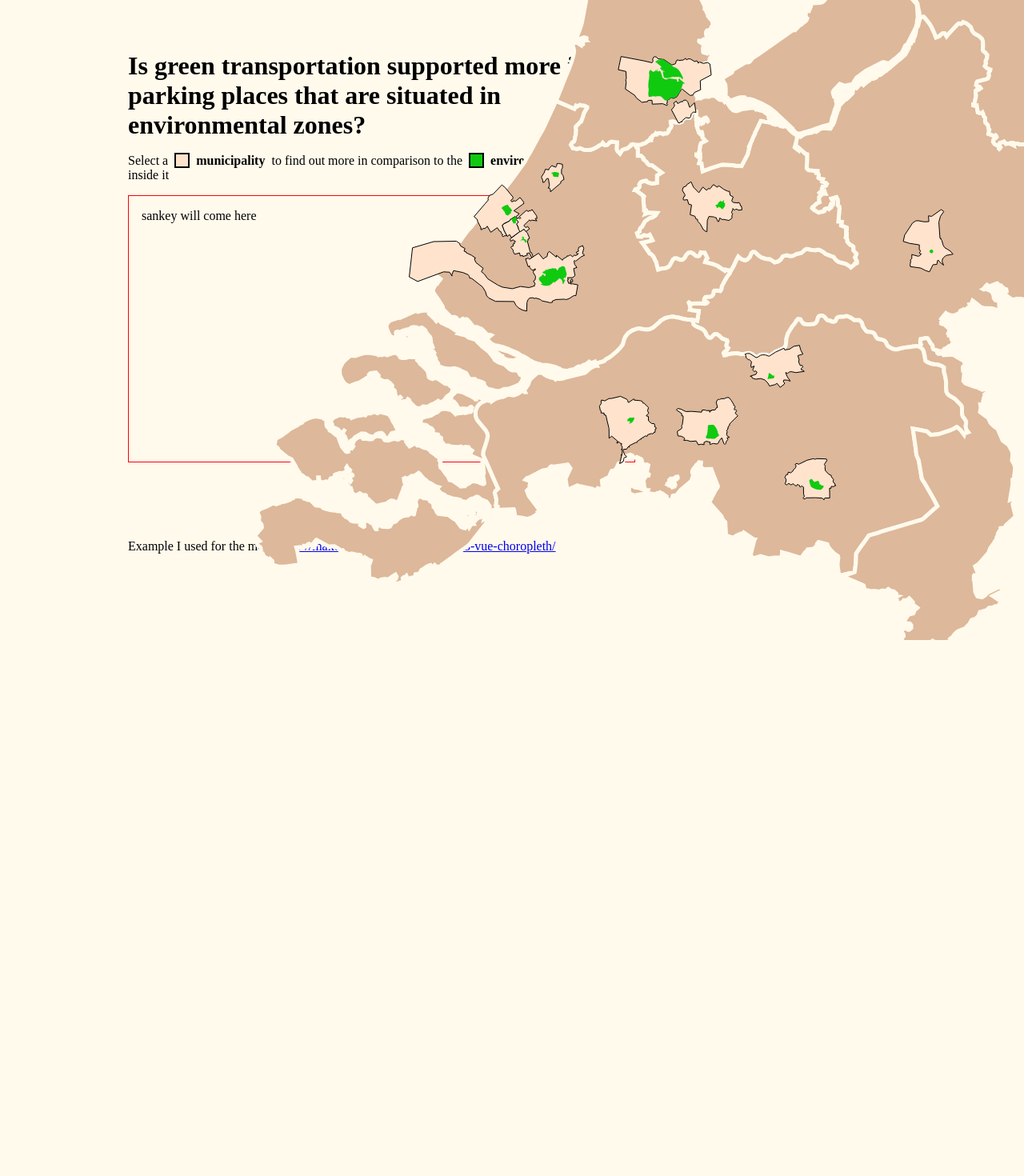
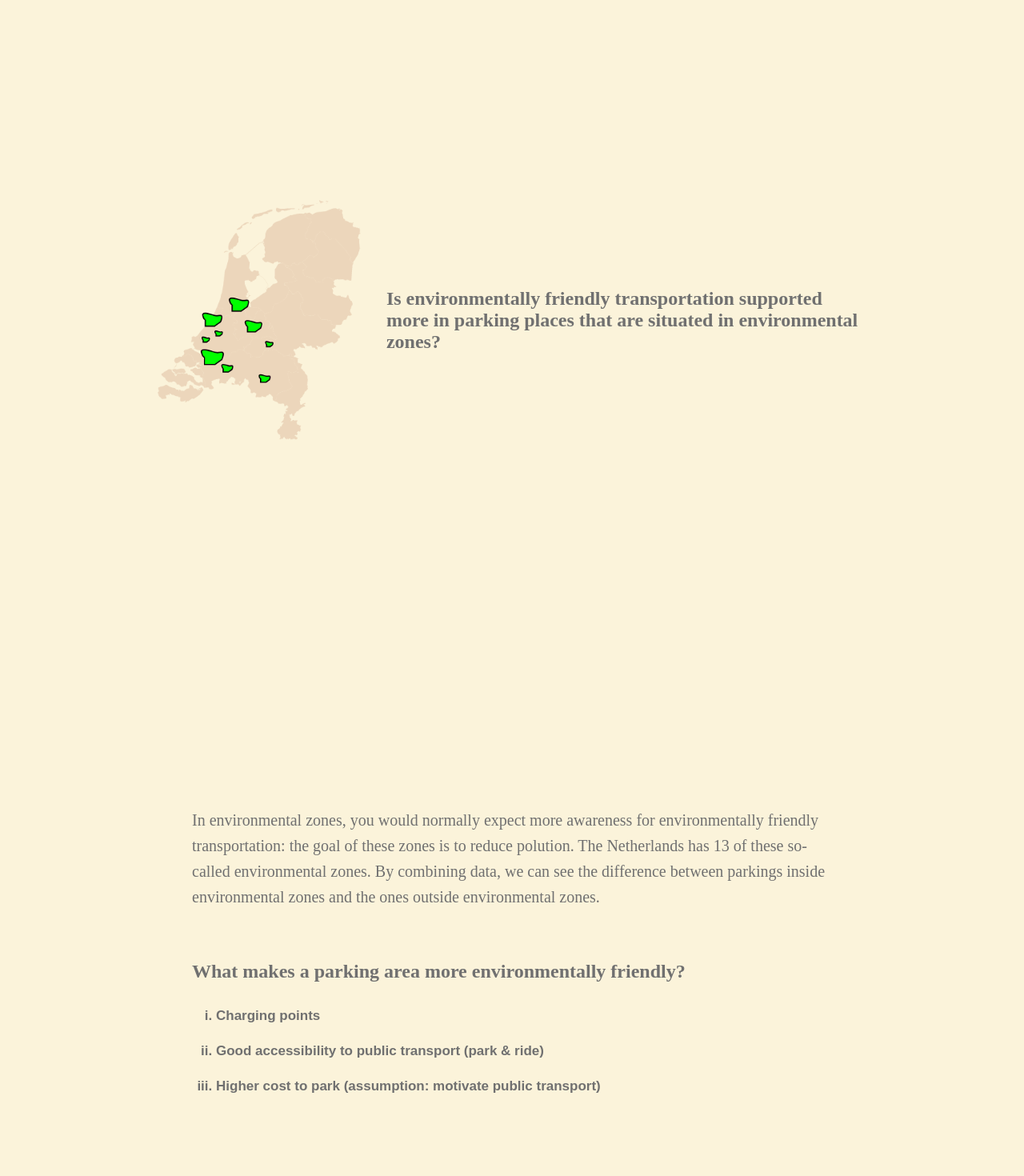
Before and after one commit to StanBankras/frontend-applications, a Svelte app: page / in a window 1280 px wide. Shown: the top 1470 px of the page at 80% size. Before the commit the page ends 804 px from the top, so only its background shows below. Built offline with nearby package versions, Linux system fonts and the light colour scheme; no server answers.

Commit message:
Started adding context to visualization

```diff
--- a/src/App.svelte
+++ b/src/App.svelte
@@ -1,40 +1,23 @@
-<div id="main-wrapper">
+<Question/>
+<Information/>
+<div id="map">
+  { #await $parkingData }
+  <div class="loader-container" v-else>
+    <img src="/src/assets/img/loader.svg" alt="loader">
+  </div>
+  { :then data }
+  <div class="map">
+    <Map/>
+  </div>
+  { /await }
+</div>
 <div class="left">
-    <h1>Is green transportation supported more in parking places that are situated in environmental zones?</h1>
-    <p class="subtitle">
-      Select a
-      <span class="legend-dot municipality-dot"/> <b>municipality</b>
-      to find out more in comparison to the
-      <span class="legend-dot environment-dot"/> <b>environmental zone</b>
-      inside it
-    </p>
-    <div id="sankey">
-      sankey will come here
-    </div>
   { #if $selectedParkings.length > 0 || $parkingData.length > 0 }
   <div transition:fade>
     <Table/>
   </div>
   { /if }
 </div>
-  <div class="map-wrapper">
-    <div id="map">
-      { #if $parkingData }
-      <div class="map">
-        <Map/>
-      </div>
-      { :else }
-      <div class="loader-container" v-else>
-        <img src="@/assets/img/loader.svg" alt="loader">
-      </div>
-      { /if }
-    </div>
-  </div>
-</div>
-<p style="margin-left: 10rem; margin-top: 4rem;">
-  Example I used for the map:
-  <a href="https://makeshiftinsights.com/blog/d3-vue-choropleth/" target="_blank">https://makeshiftinsights.com/blog/d3-vue-choropleth/</a>
-</p>
 
 <script>
   // Svelte
@@ -51,6 +34,8 @@
   // Components
   import Map from './components/Map/Index.svelte';
   import Table from './components/Table/Table.svelte';
+  import Question from './components/Question.svelte';
+  import Information from './components/Information.svelte';
 
   // Data
   import { selectedParkings, eZones, parkingData } from '/src/store/store';
@@ -84,58 +69,19 @@
 </script>
 
 <style lang="scss">
+:global(*) {
+  margin: 0;
+  padding: 0;
+  box-sizing: border-box;
+}
 :global(body) {
   margin: 0;
   max-height: 100vw;
   background-color: #fffaec;
 }
-h1 {
-  margin-bottom: 1rem;
-  margin-top: 0;
-}
-p {
-  margin: 0;
-  &.subtitle {
-    margin-bottom: 1rem;
-    display: flex;
-    align-items: center;
-    flex-wrap: wrap;
-  }
-  b {
-    margin-right: 0.5rem;
-  }
-}
-#main-wrapper {
-  max-height: 100vw;
-  margin: 0;
-  display: grid;
-  grid-template-columns: 675px 1fr;
-  margin-left: 10rem;
-  margin-top: 4rem;
-  .left {
-    max-width: 600px;
-    margin-right: 4rem;
-    #sankey {
-      width: 100%;
-      height: 300px;
-      border: 1px solid red;
-      padding: 1rem;
-      margin-bottom: 2rem;
-    }
-  }
-  .map-wrapper {
-    width: 100%;
-    max-height: 1000px;
-    overflow: hidden;
-  }
-  #map {
 .map {
-      max-width: 1000px;
-      position: absolute;
-      right: 0;
-      top: 0;
   width: 1000px;
-      height: 100vh;
+  height: 900px;
 }
 .loader-container {
   width: 100%;
@@ -145,20 +91,4 @@ p {
   justify-content: center;
   align-items: center;
 }
-  }
-}
-.legend-dot {
-  display: block;
-  height: 15px;
-  width: 15px;
-  background-color: black;
-  border: 2px solid black;
-  margin: 0 0.5rem;
-  &.municipality-dot {
-    background-color: rgb(255 227 205);
-  }
-  &.environment-dot {
-    background-color: rgb(16, 202, 16);
-  }
-}
 </style>
--- /dev/null
+++ b/src/components/Information.svelte
@@ -0,0 +1,48 @@
+<section id="information">
+  <div class="wrapper">
+    <p>
+      In environmental zones, you would normally expect more awareness for environmentally friendly transportation:
+      the goal of these zones is to reduce polution. The Netherlands has 13 of these so-called environmental zones.
+      By combining data, we can see the difference between parkings inside environmental zones and the ones outside environmental zones.
+    </p>
+    <h2>What makes a parking area more environmentally friendly?</h2>
+    <ul>
+      <li>Charging points</li>
+      <li>Good accessibility to public transport (park & ride)</li>
+      <li>Higher cost to park (assumption: motivate public transport)</li>
+    </ul>
+  </div>
+</section>
+
+<style lang="scss">
+  #information {
+    background-color: #FBF3DA;
+    display: flex;
+    align-items: center;
+    flex-direction: column;
+    justify-content: center;
+    height: 100vh;
+    p {
+      max-width: 50rem;
+      margin-bottom: 4rem;
+      color: #707070;
+      line-height: 2rem;
+      font-size: 20px;
+    }
+    h2 {
+      color: #707070;
+      margin-bottom: 2rem;
+    }
+    ul {
+      padding-left: 30px;
+      list-style: lower-roman;
+      color: #707070;
+      li {
+        font-size: 17px;
+        font-weight: bold;
+        margin-bottom: 1.5rem;
+        font-family: Arial, Helvetica, sans-serif;
+      }
+    }
+  }
+</style>
--- a/src/components/Map/Index.svelte
+++ b/src/components/Map/Index.svelte
@@ -50,7 +50,7 @@
 
   $: projection = geoMercator()
       .center(centerPoint)
-      .scale($selectedMunicipality && $selectedMunicipality.geometry ? 50000 : 19000);
+      .scale($selectedMunicipality && $selectedMunicipality.geometry ? 50000 : 17000);
 
   $: pathGenerator = geoPath().projection(projection);
 
--- /dev/null
+++ b/src/components/Question.svelte
@@ -0,0 +1,31 @@
+<section id="question">
+  <div class="wrapper">
+    <img src="/src/assets/img/ezones.png" alt="environmentzones netherlands">
+    <h1>Is environmentally friendly transportation supported more in parking places that are situated in environmental zones?</h1>
+  </div>
+</section>
+
+<style lang="scss">
+  #question {
+    background-color: #FBF3DA;
+    height: 100vh;
+    display: flex;
+    flex-direction: column;
+    align-items: center;
+    justify-content: center;
+    > div {
+      display: flex;
+      align-items: center;
+      justify-content: center;
+      align-content: center;
+      h1 {
+        max-width: 600px;
+        color: #707070;
+      }
+      img {
+        height: 300px;
+        margin-right: 2rem;
+      }
+    }
+  }
+</style>
```
Also changed, not shown: src/assets/img/ezones.png (added). Lines whose indentation alone changed are shown as unchanged.
